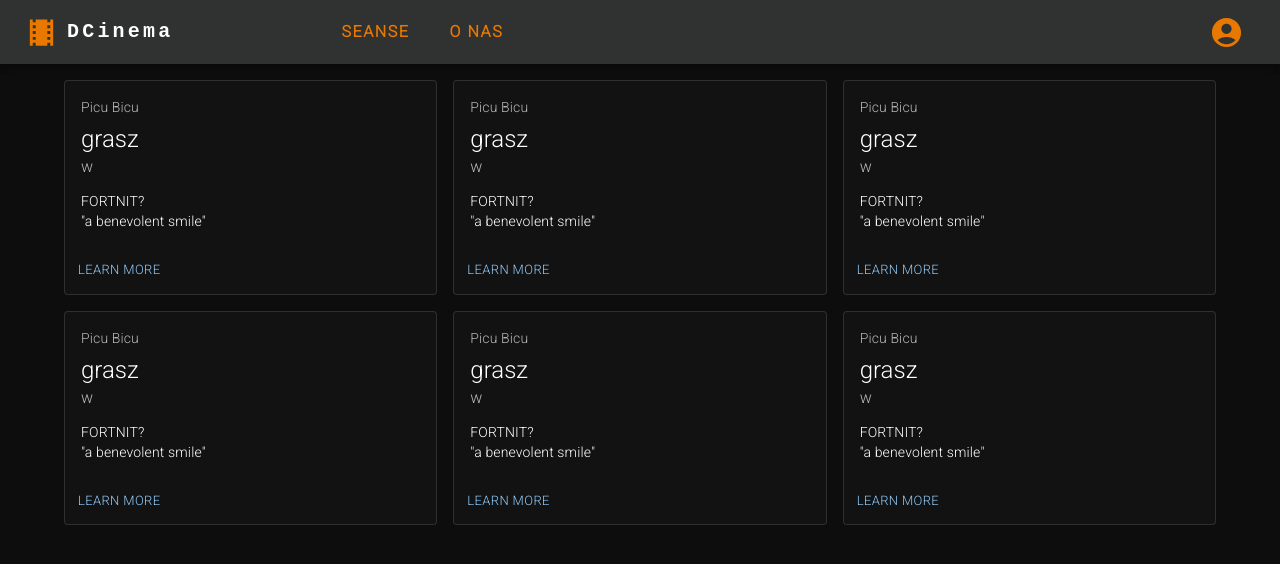
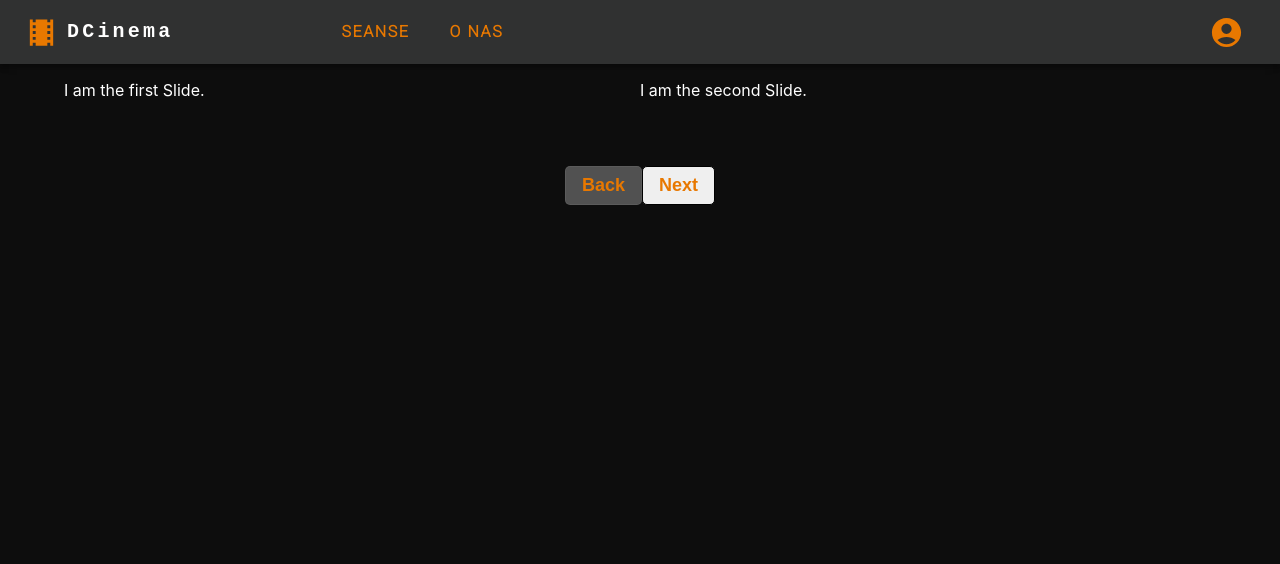
Before and after one commit to damianjasinski/bnabd_front, a React (Create React App) app: page /logged_view in a window 1280 px wide. Shown: the top 564 px of the page. Built offline with nearby package versions, Linux system fonts and the light colour scheme; sample sign-in values are in the browser's storage.

Commit message:
Add react pure carousel

```diff
--- a/package.json
+++ b/package.json
@@ -11,6 +11,7 @@
     "@testing-library/react": "^13.1.1",
     "@testing-library/user-event": "^13.5.0",
     "axios": "^0.26.1",
+    "pure-react-carousel": "^1.28.1",
     "react": "^18.0.0",
     "react-dom": "^18.0.0",
     "react-router-dom": "^6.0.2",
--- a/src/User/Seances.js
+++ b/src/User/Seances.js
@@ -1,51 +1,45 @@
 import React from "react";
 import Navbar from "./Navbar";
 import { Navigate } from "react-router-dom";
-import Container from '@mui/material/Container';
+import Container from "@mui/material/Container";
 import Box from "@mui/material/Box";
 import Grid from "@mui/material/Grid";
-import Card from '@mui/material/Card';
-import CardActions from '@mui/material/CardActions';
-import CardContent from '@mui/material/CardContent';
-import Button from '@mui/material/Button';
-import Typography from '@mui/material/Typography';
+import Card from "@mui/material/Card";
+import CardActions from "@mui/material/CardActions";
+import CardContent from "@mui/material/CardContent";
+import Button from "@mui/material/Button";
+import Typography from "@mui/material/Typography";
 import Paper from "@mui/material/Paper";
+import {
+  CarouselProvider,
+  Slider,
+  Slide,
+  ButtonBack,
+  ButtonNext,
+} from "pure-react-carousel";
+import "pure-react-carousel/dist/react-carousel.es.css";
 
 const backgroundStyle = {
   paperContainer: {
     backgroundColor: `black`,
     borderRadius: "0",
-    minHeight: "100vh"
+    minHeight: "100vh",
   },
 };
 
-const card = (
-  <React.Fragment>
-    <CardContent>
-      <Typography sx={{ fontSize: 14 }} color="text.secondary" gutterBottom>
-        Picu Bicu
-      </Typography>
-      <Typography variant="h5" component="div">
-        grasz
-      </Typography>
-      <Typography sx={{ mb: 1.5 }} color="text.secondary">
-        w
-      </Typography>
-      <Typography variant="body2">
-        FORTNIT?
-        <br />
-        {'"a benevolent smile"'}
-      </Typography>
-    </CardContent>
-    <CardActions>
-      <Button size="small">Learn More</Button>
-    </CardActions>
-  </React.Fragment>
-);
+const carouselButtonStyles = {
+  button: {
+    borderStyle: "solid",
+    borderWidth: "1.5px",
+    borderRadius: "5px",
+    color: "#e87800",
+    fontSize: "18px",
+    fontWeight: "bold",
+    padding: "8px 16px",
+  },
+};
 
 export default function Seances() {
-
-
   if (!sessionStorage.getItem("user")) {
     return <Navigate to="/redirect" />;
   }
@@ -57,42 +51,33 @@ export default function Seances() {
     >
       <div sx={{ backgroundColor: "black" }}>
         <Navbar />
-        <Container >
-
+        <Container>
           <Grid container spacing={2} sx={{ mt: "auto" }}>
-            <Grid item xs={4}>
+            <Grid item xs={12}>
               <Box sx={{ minWidth: 50 }}>
-                <Card variant="outlined">{card}</Card>
+                <CarouselProvider
+                  naturalSlideWidth={100}
+                  naturalSlideHeight={15}
+                  visibleSlides={2}
+                  totalSlides={3}
+                >
+                  <Slider>
+                    <Slide index={0}>I am the first Slide.</Slide>
+                    <Slide index={1}>I am the second Slide.</Slide>
+                    <Slide index={2}>I am the third Slide.</Slide>
+                  </Slider>
+                  <Box sx={{ textAlign: "center" }}>
+                    <ButtonBack style={carouselButtonStyles.button}>
+                      Back
+                    </ButtonBack>
+                    <ButtonNext style={carouselButtonStyles.button}>
+                      Next
+                    </ButtonNext>
+                  </Box>
+                </CarouselProvider>
               </Box>
             </Grid>
-            <Grid item xs={4}>
-              <Box sx={{ minWidth: 50 }}>
-                <Card variant="outlined">{card}</Card>
-              </Box>
-            </Grid>
-            <Grid item xs={4}>
-              <Box sx={{ minWidth: 50 }}>
-                <Card variant="outlined">{card}</Card>
-              </Box>
-            </Grid>
-            <Grid item xs={4}>
-              <Box sx={{ minWidth: 50 }}>
-                <Card variant="outlined">{card}</Card>
-              </Box>
-            </Grid>
-            <Grid item xs={4}>
-              <Box sx={{ minWidth: 50 }}>
-                <Card variant="outlined">{card}</Card>
-              </Box>
-            </Grid>
-            <Grid item xs={4}>
-              <Box sx={{ minWidth: 50 }}>
-                <Card variant="outlined">{card}</Card>
-              </Box>
-            </Grid>
-
           </Grid>
-
         </Container>
       </div>
     </Paper>
```
Also changed, not shown: 1 other file (tests, documents, lock files or other folders).
